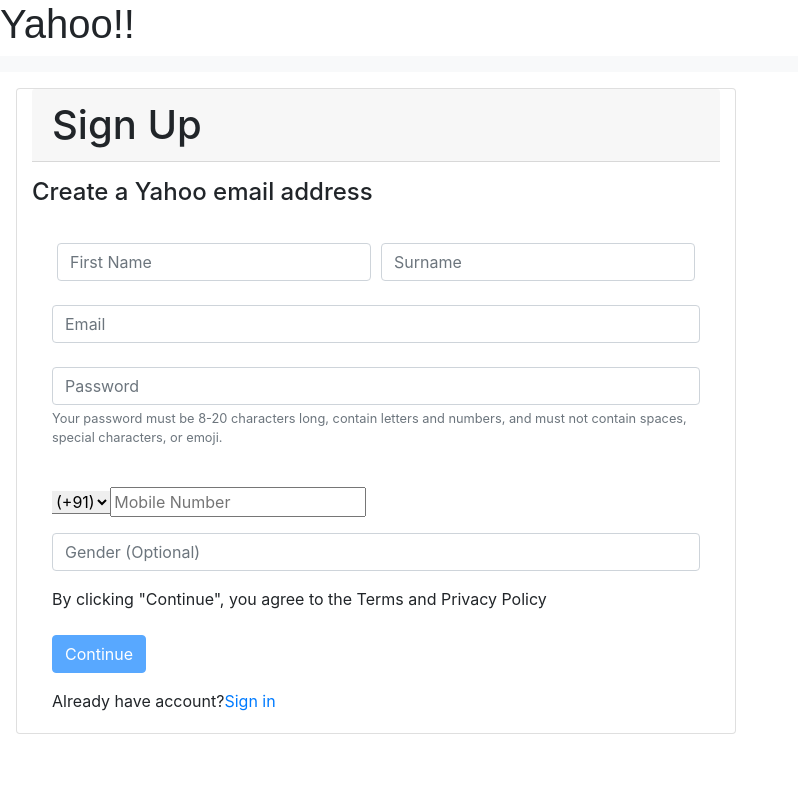
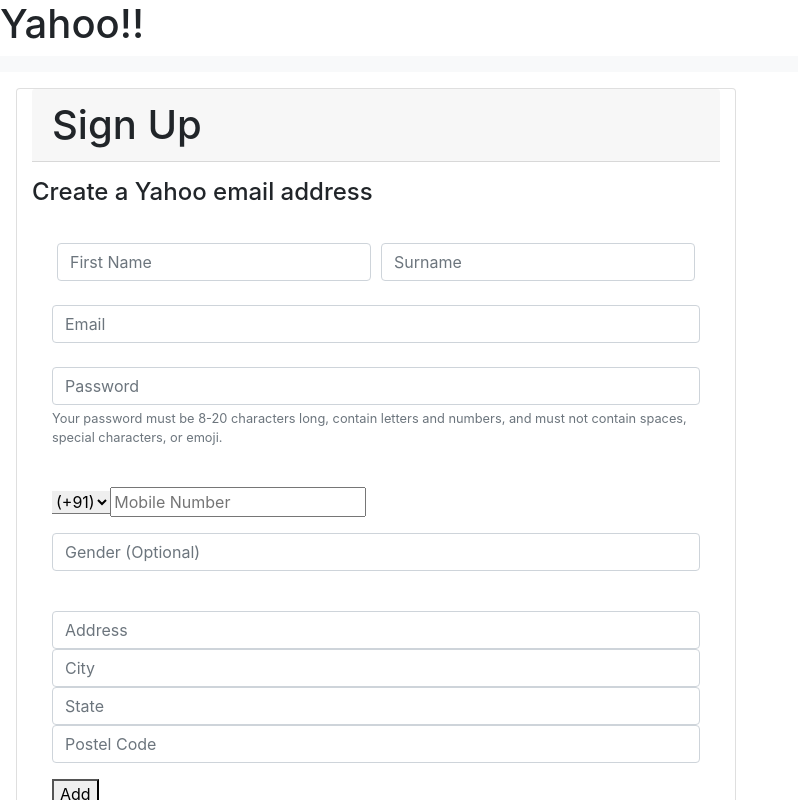
Before and after one commit to Shivheras/dema-angular, an Angular app: page / in a window 1280 px wide. Shown: the top 800 px of the page, without its empty margins (0-798 px from the left). Built offline with nearby package versions, Linux system fonts and the light colour scheme.

Commit message:
3 files modified

```diff
--- a/src/app/app.component.html
+++ b/src/app/app.component.html
@@ -1,9 +1,7 @@
-<html>
+
 <h1>Yahoo!!</h1>
-<head>
 
-	</head>
-	<body>
+
 
 <form [formGroup]="userFormGroup"  >
 
@@ -48,27 +46,44 @@
 					<div class="form-group">
 
 						<input type = "text" id="gender" placeholder="Gender (Optional) "class="form-control" >
+         </div>
 
-                  </div>
-                  <div>
+
+						<br>
+            <div class="form-group">
+
+           <div [formGroup]="userFormGroup.controls.address">
+             	<input type="text" class="form-control"  placeholder="Address " >
+
+			<input type="text" class="form-control" formControlName="city" placeholder="City " >
+
+			<input type="text" class="form-control" formControlName="state" placeholder="State " >
+
+      <input type="text" class="form-control" formControlName="postel" placeholder="Postel Code " >
+           </div>
+            </div>
+            <button (click)="addHobby()">Add</button>
+
+		<div formArrayName="hobbies" *ngFor="let hobby of userFormGroup.controls.hobbies?.value; let i = index">
+			<div [formGroupName]="i">
+
+				<input placeholder="hobbyName" formControlName="hobbyName">
+          </div>
+			</div>
+            <div>
+              <button (click)="loadData()">loadData</button>
+            </div>
+             <div>
                     By clicking "Continue", you agree to the Terms and Privacy Policy
                     </div>
-
-						<br>
-
 						<div class="form-group">
 							<button [disabled]="userFormGroup.invalid"type="button" style ="layout-align:center"class="btn btn-primary" data-toggle="button" aria-pressed="false" (click)="submit()" >
  							 Continue
 								</button>
 
 						</div>
+            <div class="form-group">
 						Already have account?<a href="">Sign in</a>
 					</div>
-				</div>
-		</div>
-
+    </div></div></div>
 </form>
-
-
-</body>
-	</html>
--- a/src/app/app.component.ts
+++ b/src/app/app.component.ts
@@ -1,6 +1,6 @@
  ;import { Component ,OnInit} from '@angular/core';
  import  { User } from './user';
-  import {FormBuilder,Validators ,FormGroup} from '@angular/forms';
+  import {FormBuilder,Validators ,FormGroup,FormArray} from '@angular/forms';
   @Component({
   selector: 'my-app',
   templateUrl: './app.component.html',
@@ -9,7 +9,7 @@
 export class AppComponent  implements OnInit{
   user:User = new User();
   userFormGroup:FormGroup;
-
+address:FormGroup;
 constructor(private formBuilder: FormBuilder) { }
 
        ngOnInit ()
@@ -21,12 +21,43 @@
         password:['',Validators.required],
         mobileNo:['',Validators.required],
 
-        gender:''
-});
+        gender:'',
+
+      address:this.formBuilder.group({
+        city:'',
+        state:'',
+        postel:'',
+      }),
+      //this.userFormGroup.controls.firstName.patchValue('shivani'),
+      hobbies:this.formBuilder.array([]),
+  });
   }
    submit()
   {
     console.log(this.userFormGroup.value);
   }
+ loadData()
+ {
+   this.userFormGroup.setValue({
+     firstName:'shivani',
+     surname:'chaudhari',
+     email:'sdcs',
+     password:'csa',
+     mobileNo:'sdcs',
+     gender:'female',
+     address:'',
+      city:'surat',
+        state:'',
+        postel:'',
+   })
+ }
+  addHobby()
+  {
+    const hobby = this.userFormGroup.controls.hobbies as FormArray;
+    hobby.push(this.formBuilder.group({
+      hobbyName:'',
 
-}
+
+    }));
+  }
+  }
--- a/src/app/user.ts
+++ b/src/app/user.ts
@@ -6,5 +6,8 @@
   password:string;
   mobileNo:number;
   gender:string;
-
+  add:string;
+  city:string;
+  state:string;
+  postel:string;
 }
```
